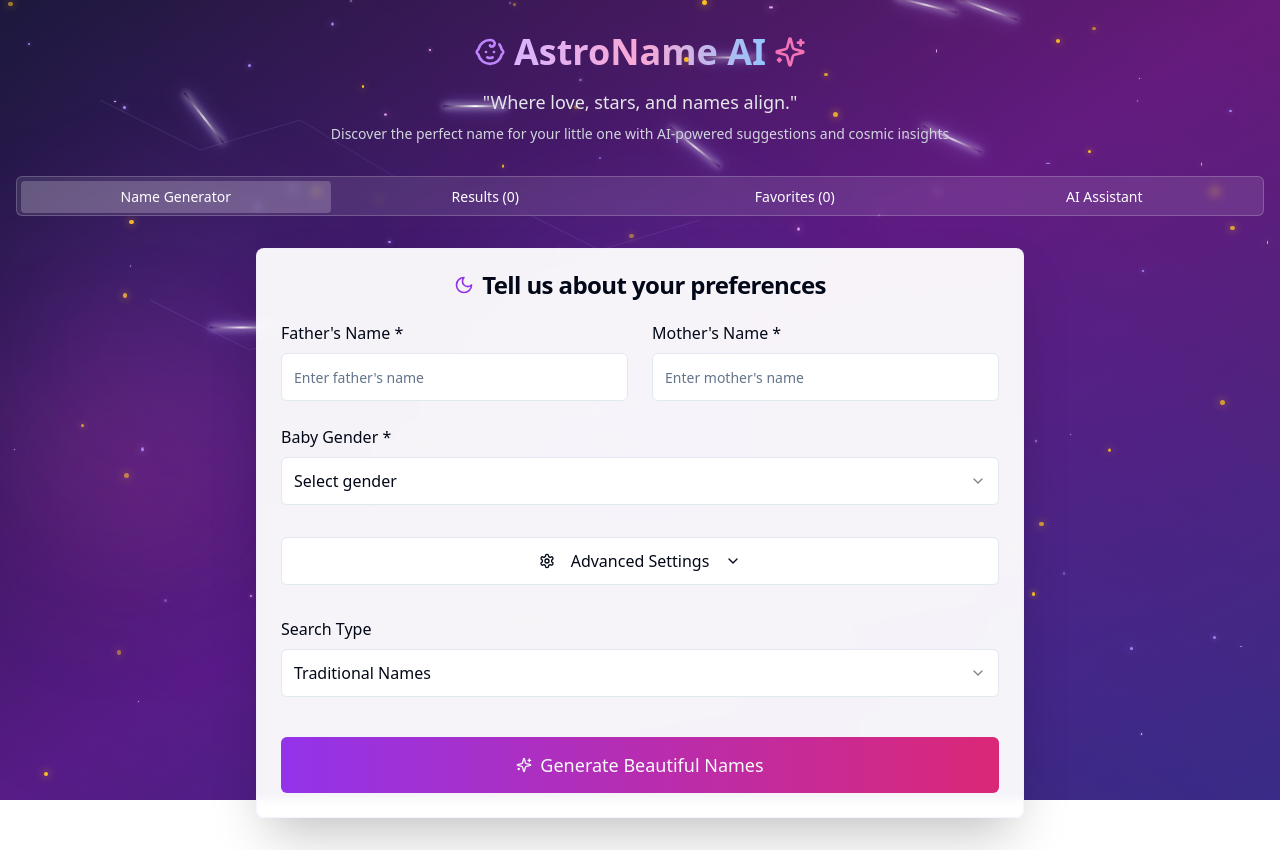
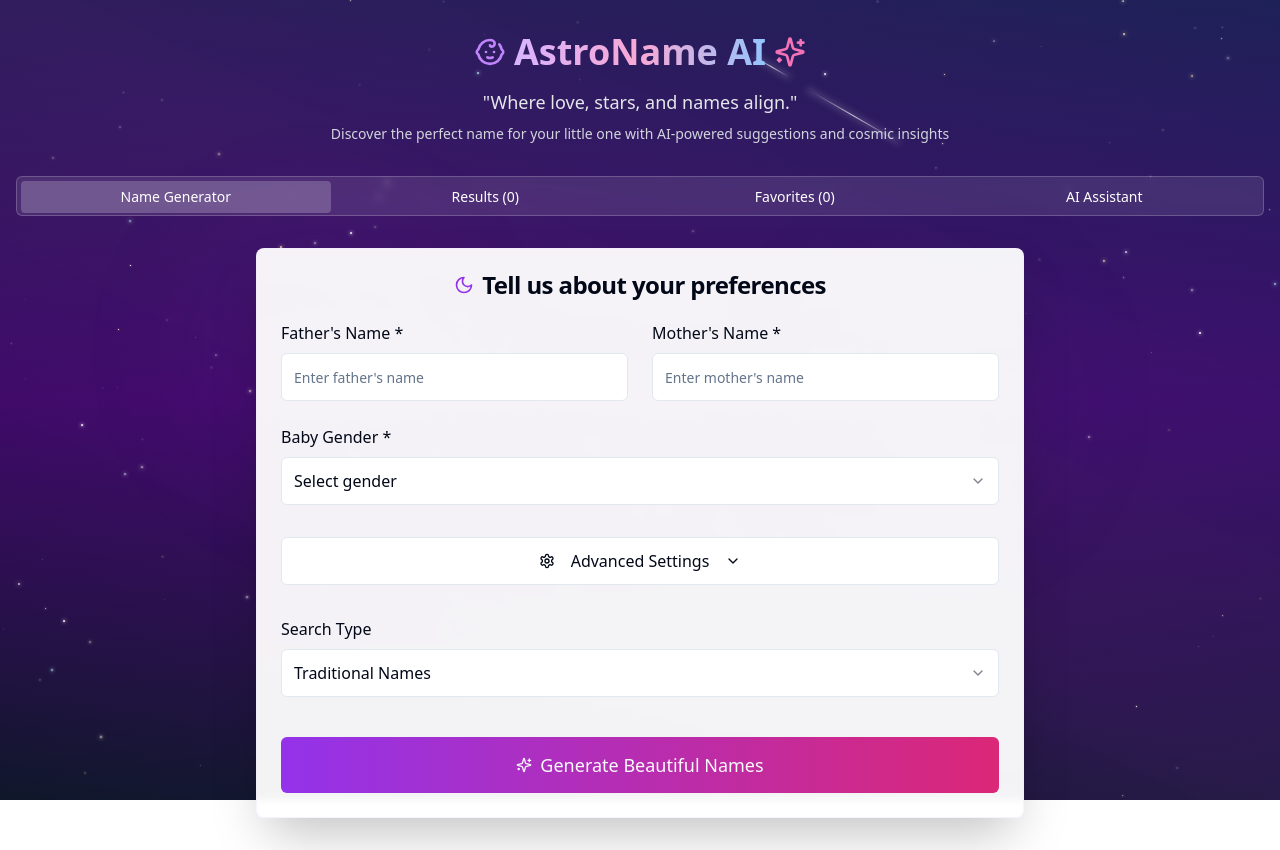
Before and after one commit to deekayvr46/namify-ai-seedlings-36, a React (Vite) app: page / in a window 1280 px wide. Built offline with nearby package versions, Linux system fonts and the light colour scheme.

Commit message:
Refactor: Remove star-like elements
Remove the star-like elements and add different visual elements.

```diff
--- a/src/components/MagicalBackground.tsx
+++ b/src/components/MagicalBackground.tsx
@@ -6,155 +6,180 @@ interface Star {
   x: number;
   y: number;
   size: number;
-  delay: number;
-  speed: number;
+  brightness: number;
+  twinkleSpeed: number;
+  color: string;
 }
 
-interface FallingStar {
+interface ShootingStar {
   id: number;
   x: number;
   y: number;
-  rotation: number;
-  duration: number;
-  delay: number;
+  angle: number;
+  speed: number;
+  length: number;
+  opacity: number;
 }
 
 const MagicalBackground: React.FC = () => {
   const [stars, setStars] = useState<Star[]>([]);
-  const [fallingStars, setFallingStars] = useState<FallingStar[]>([]);
+  const [shootingStars, setShootingStars] = useState<ShootingStar[]>([]);
 
   useEffect(() => {
+    // Generate realistic twinkling stars
     const generateStars = () => {
       const newStars: Star[] = [];
-      for (let i = 0; i < 80; i++) {
+      const starColors = ['#ffffff', '#fff8dc', '#ffe4b5', '#e6e6fa', '#b0e0e6'];
+
+      for (let i = 0; i < 150; i++) {
         newStars.push({
           id: i,
           x: Math.random() * 100,
           y: Math.random() * 100,
-          size: Math.random() * 4 + 1,
-          delay: Math.random() * 8,
-          speed: Math.random() * 3 + 2
+          size: Math.random() * 2 + 0.5,
+          brightness: Math.random() * 0.8 + 0.2,
+          twinkleSpeed: Math.random() * 3 + 1,
+          color: starColors[Math.floor(Math.random() * starColors.length)]
         });
       }
       setStars(newStars);
     };
 
-    const generateFallingStars = () => {
-      const newFallingStars: FallingStar[] = [];
-      for (let i = 0; i < 12; i++) {
-        newFallingStars.push({
+    // Generate occasional shooting stars
+    const generateShootingStars = () => {
+      const newShootingStars: ShootingStar[] = [];
+      for (let i = 0; i < 3; i++) {
+        newShootingStars.push({
           id: i,
-          x: Math.random() * 120 - 10,
-          y: Math.random() * 30 - 10,
-          rotation: Math.random() * 45 + 10,
-          duration: Math.random() * 3 + 2,
-          delay: Math.random() * 10
+          x: Math.random() * 120 - 20,
+          y: Math.random() * 40,
+          angle: Math.random() * 30 + 20,
+          speed: Math.random() * 2 + 1,
+          length: Math.random() * 80 + 40,
+          opacity: 0
         });
       }
-      setFallingStars(newFallingStars);
+      setShootingStars(newShootingStars);
     };
 
     generateStars();
-    generateFallingStars();
+    generateShootingStars();
   }, []);
 
   return (
     <div className="fixed inset-0 overflow-hidden pointer-events-none z-0">
-      {/* Dark Magical Gradient Background */}
-      <div className="absolute inset-0 bg-gradient-to-br from-slate-900 via-purple-900 to-indigo-900" />
-      <div className="absolute inset-0 bg-gradient-to-tr from-transparent via-purple-800/20 to-pink-800/30 animate-pulse" />
+      {/* Deep space gradient background */}
+      <div className="absolute inset-0 bg-gradient-to-b from-indigo-950 via-purple-950 to-slate-900" />
+      <div className="absolute inset-0 bg-gradient-to-tr from-transparent via-purple-900/30 to-blue-900/20" />
 
-      {/* Twinkling Stars */}
+      {/* Realistic twinkling stars */}
       {stars.map((star) => (
         <div
           key={star.id}
-          className="absolute rounded-full animate-pulse"
+          className="absolute rounded-full"
           style={{
             left: `${star.x}%`,
             top: `${star.y}%`,
             width: `${star.size}px`,
             height: `${star.size}px`,
-            backgroundColor: star.size > 3 ? '#fbbf24' : star.size > 2 ? '#a78bfa' : '#f0abfc',
-            boxShadow: `0 0 ${star.size * 2}px ${star.size > 3 ? '#fbbf24' : star.size > 2 ? '#a78bfa' : '#f0abfc'}`,
-            animationDelay: `${star.delay}s`,
-            animationDuration: `${star.speed}s`
+            backgroundColor: star.color,
+            boxShadow: `0 0 ${star.size * 2}px ${star.color}, 0 0 ${star.size * 4}px ${star.color}`,
+            opacity: star.brightness,
+            animation: `twinkle ${star.twinkleSpeed}s ease-in-out infinite alternate`,
+            animationDelay: `${Math.random() * 2}s`
           }}
         />
       ))}
 
-      {/* Falling/Shooting Stars */}
-      {fallingStars.map((fallingStar) => (
+      {/* Shooting stars */}
+      {shootingStars.map((shootingStar) => (
         <div
-          key={fallingStar.id}
-          className="absolute w-16 h-0.5 bg-gradient-to-r from-transparent via-white to-transparent opacity-80"
+          key={shootingStar.id}
+          className="absolute"
           style={{
-            left: `${fallingStar.x}%`,
-            top: `${fallingStar.y}%`,
-            transform: `rotate(${fallingStar.rotation}deg)`,
-            animation: `shooting-star ${fallingStar.duration}s ease-out ${fallingStar.delay}s infinite`,
-            boxShadow: '0 0 6px #ffffff, 0 0 12px #a78bfa, 0 0 18px #a78bfa'
+            left: `${shootingStar.x}%`,
+            top: `${shootingStar.y}%`,
+            width: `${shootingStar.length}px`,
+            height: '1px',
+            background: 'linear-gradient(90deg, transparent, rgba(255,255,255,0.8), transparent)',
+            transform: `rotate(${shootingStar.angle}deg)`,
+            animation: `shootingStar ${4 + Math.random() * 2}s linear infinite`,
+            animationDelay: `${Math.random() * 5}s`,
+            boxShadow: '0 0 6px rgba(255,255,255,0.8)'
           }}
         />
       ))}
 
-      {/* Floating Magical Particles */}
-      <div className="absolute inset-0">
-        {[...Array(30)].map((_, i) => (
-          <div
-            key={i}
-            className="absolute rounded-full animate-bounce"
-            style={{
-              left: `${Math.random() * 100}%`,
-              top: `${Math.random() * 100}%`,
-              width: `${Math.random() * 3 + 1}px`,
-              height: `${Math.random() * 3 + 1}px`,
-              backgroundColor: i % 3 === 0 ? '#fbbf24' : i % 2 === 0 ? '#a78bfa' : '#f0abfc',
-              boxShadow: `0 0 8px ${i % 3 === 0 ? '#fbbf24' : i % 2 === 0 ? '#a78bfa' : '#f0abfc'}`,
-              animationDelay: `${Math.random() * 4}s`,
-              animationDuration: `${5 + Math.random() * 3}s`
-            }}
-          />
-        ))}
-      </div>
+      {/* Distant nebula effects */}
+      <div
+        className="absolute w-96 h-96 rounded-full opacity-20 blur-3xl"
+        style={{
+          top: '20%',
+          left: '10%',
+          background: 'radial-gradient(circle, rgba(138,43,226,0.3) 0%, transparent 70%)',
+          animation: 'pulse 8s ease-in-out infinite'
+        }}
+      />
+      <div
+        className="absolute w-80 h-80 rounded-full opacity-15 blur-3xl"
+        style={{
+          bottom: '30%',
+          right: '15%',
+          background: 'radial-gradient(circle, rgba(72,61,139,0.4) 0%, transparent 70%)',
+          animation: 'pulse 6s ease-in-out infinite',
+          animationDelay: '2s'
+        }}
+      />
 
-      {/* Mystical Aurora Glows */}
-      <div className="absolute top-1/4 left-1/5 w-80 h-80 bg-purple-500/20 rounded-full blur-3xl animate-pulse"
-           style={{ animationDuration: '4s' }} />
-      <div className="absolute bottom-1/4 right-1/5 w-64 h-64 bg-pink-500/20 rounded-full blur-3xl animate-pulse"
-           style={{ animationDelay: '2s', animationDuration: '5s' }} />
-      <div className="absolute top-1/2 left-1/2 transform -translate-x-1/2 -translate-y-1/2 w-96 h-96 bg-indigo-500/15 rounded-full blur-3xl animate-pulse"
-           style={{ animationDelay: '1s', animationDuration: '6s' }} />
+      {/* Milky Way effect */}
+      <div
+        className="absolute inset-0 opacity-10"
+        style={{
+          background: 'linear-gradient(45deg, transparent 30%, rgba(255,255,255,0.1) 50%, transparent 70%)',
+          transform: 'rotate(-20deg) scale(1.5)',
+          filter: 'blur(1px)'
+        }}
+      />
 
-      {/* Constellation Lines */}
-      <svg className="absolute inset-0 w-full h-full opacity-30">
-        <defs>
-          <linearGradient id="constellation" x1="0%" y1="0%" x2="100%" y2="100%">
-            <stop offset="0%" stopColor="#a78bfa" stopOpacity="0.8"/>
-            <stop offset="100%" stopColor="#f0abfc" stopOpacity="0.4"/>
-          </linearGradient>
-        </defs>
-        <path d="M100,100 L200,150 L300,120 L400,180" stroke="url(#constellation)" strokeWidth="1" fill="none" className="animate-pulse"/>
-        <path d="M500,200 L600,250 L700,220" stroke="url(#constellation)" strokeWidth="1" fill="none" className="animate-pulse" style={{ animationDelay: '1s' }}/>
-        <path d="M150,300 L250,350 L350,320 L450,380" stroke="url(#constellation)" strokeWidth="1" fill="none" className="animate-pulse" style={{ animationDelay: '2s' }}/>
-      </svg>
-
-      {/* Custom CSS for shooting star animation */}
+      {/* Custom animations */}
       <style dangerouslySetInnerHTML={{
         __html: `
-          @keyframes shooting-star {
+          @keyframes twinkle {
+            0%, 100% {
+              opacity: 0.3;
+              transform: scale(0.8);
+            }
+            50% {
+              opacity: 1;
+              transform: scale(1);
+            }
+          }
+
+          @keyframes shootingStar {
             0% {
-              transform: translateX(-50px) translateY(-50px);
+              transform: translateX(-100px) translateY(-100px) rotate(var(--angle, 30deg));
               opacity: 0;
             }
             10% {
               opacity: 1;
             }
             90% {
-              opacity: 1;
+              opacity: 0.8;
             }
             100% {
-              transform: translateX(300px) translateY(300px);
+              transform: translateX(200px) translateY(200px) rotate(var(--angle, 30deg));
               opacity: 0;
+            }
+          }
+
+          @keyframes pulse {
+            0%, 100% {
+              opacity: 0.1;
+              transform: scale(1);
+            }
+            50% {
+              opacity: 0.3;
+              transform: scale(1.1);
             }
           }
         `
--- a/src/index.css
+++ b/src/index.css
@@ -1,4 +1,3 @@
-
 @tailwind base;
 @tailwind components;
 @tailwind utilities;
@@ -85,30 +84,46 @@
   }
 }
 
-/* Custom magical star animations */
+/* Realistic star animations */
 @keyframes twinkle {
   0%, 100% {
     opacity: 0.3;
+    transform: scale(0.8);
+  }
+  50% {
+    opacity: 1;
+    transform: scale(1);
+  }
+}
+
+@keyframes shootingStar {
+  0% {
+    transform: translateX(-100px) translateY(-100px);
+    opacity: 0;
+  }
+  10% {
+    opacity: 1;
+  }
+  90% {
+    opacity: 0.8;
+  }
+  100% {
+    transform: translateX(200px) translateY(200px);
+    opacity: 0;
+  }
+}
+
+@keyframes pulse {
+  0%, 100% {
+    opacity: 0.1;
     transform: scale(1);
   }
   50% {
-    opacity: 1;
-    transform: scale(1.2);
+    opacity: 0.3;
+    transform: scale(1.1);
   }
 }
 
-@keyframes shimmer {
-  0% {
-    box-shadow: 0 0 5px currentColor;
-  }
-  50% {
-    box-shadow: 0 0 20px currentColor, 0 0 30px currentColor;
-  }
-  100% {
-    box-shadow: 0 0 5px currentColor;
-  }
+.star-twinkle {
+  animation: twinkle 2s ease-in-out infinite alternate;
 }
-
-.star-glow {
-  animation: twinkle 2s infinite, shimmer 3s infinite;
-}
```
